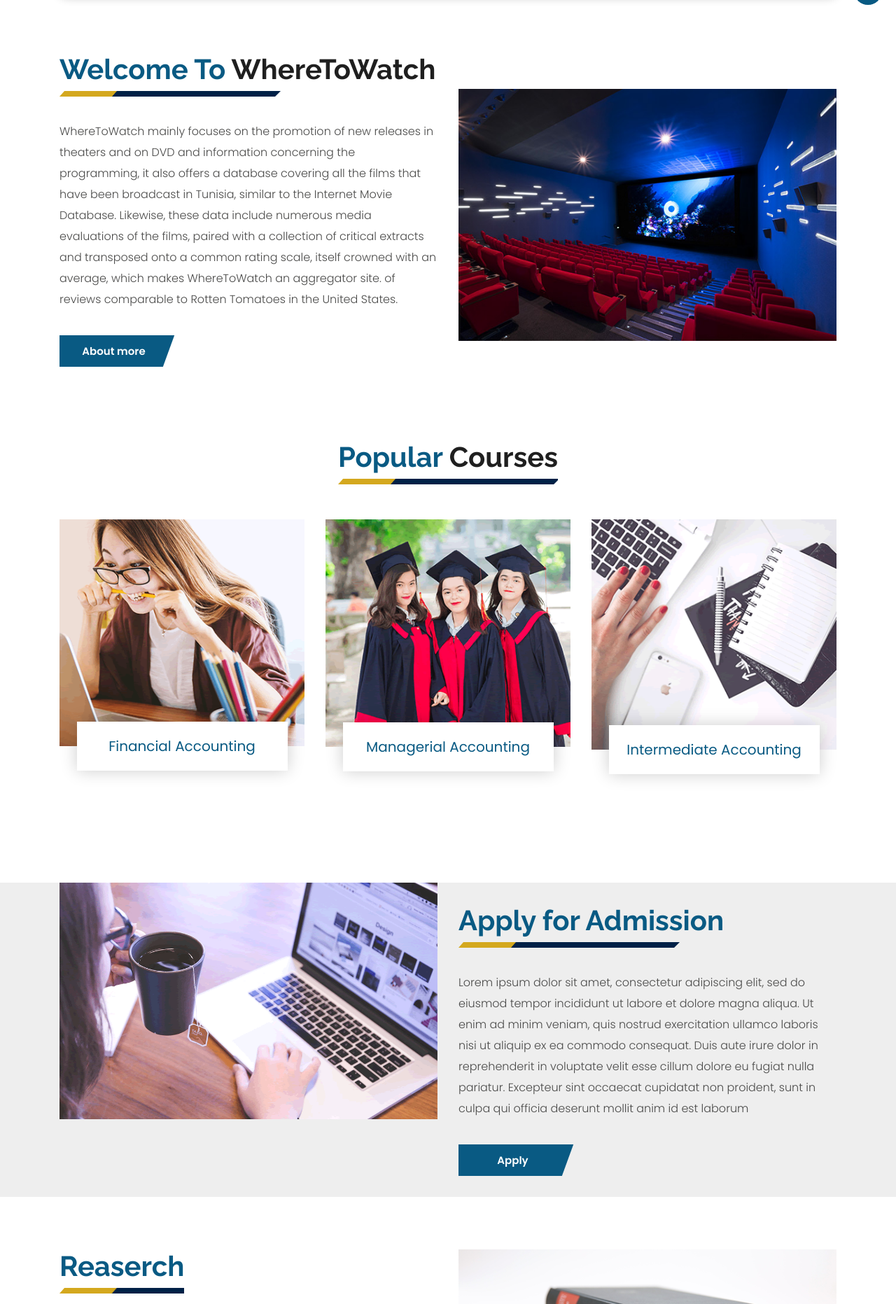
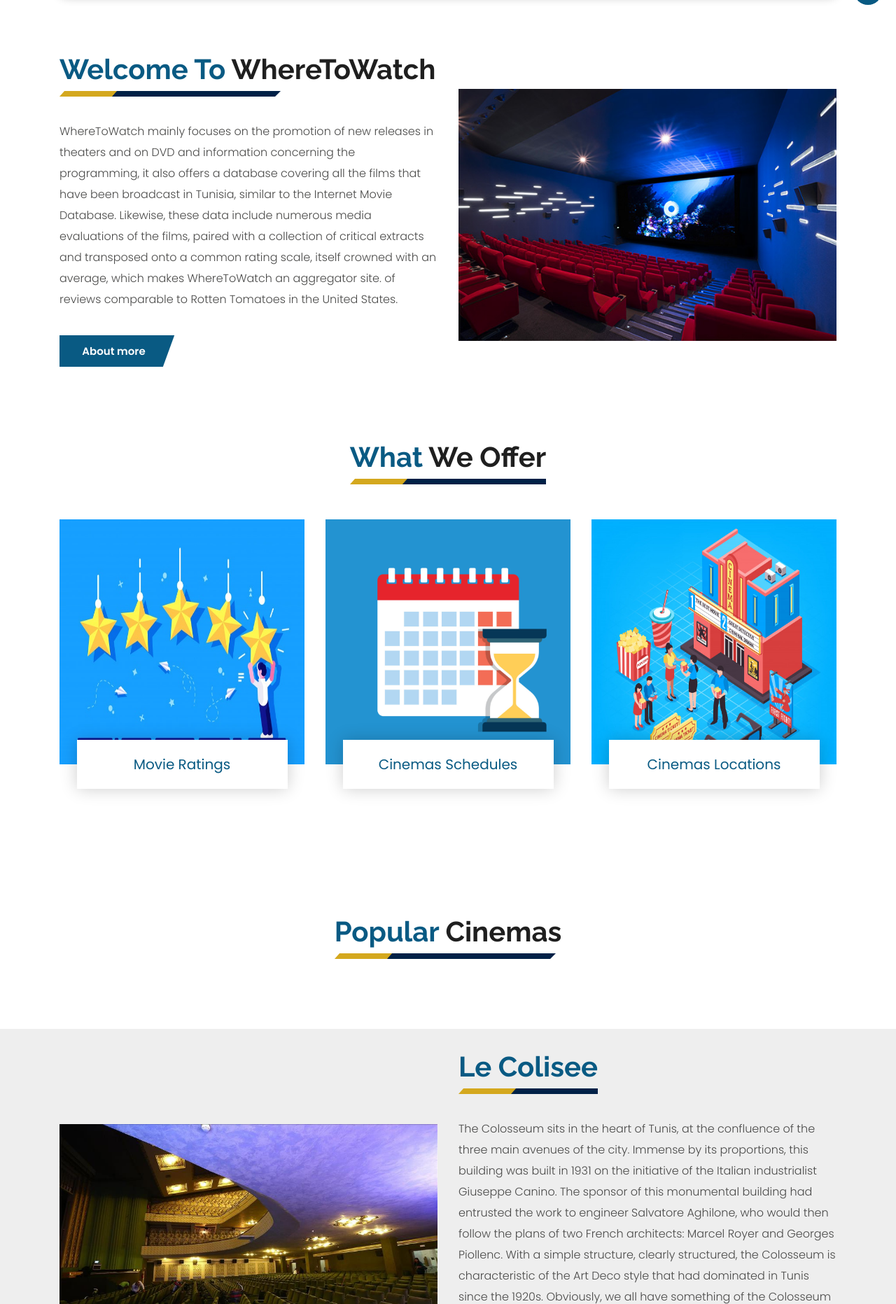
Before and after one commit to Saief1999/MoviesProject, a Symfony app: template templates/index.html.twig in a window 1280 px wide. Shown: the part 783-2646 px from the top of the page at 70% size. Run offline with Twig, Linux system fonts and the light colour scheme; the template is opened without the code that fills it, so the values that code supplies are empty; some libraries are stand-ins or nearby versions.

Commit message:
added some tweak to index page

```diff
--- a/public/css/style.css
+++ b/public/css/style.css
@@ -361,7 +361,7 @@ button:focus {
 	position: relative;
 	font-weight: 400;
 	overflow: hidden;
-	color: #13398A;
+	color: #002147;
 }
 
 a.navbar-brand {
--- a/templates/base.html.twig
+++ b/templates/base.html.twig
@@ -67,10 +67,10 @@
                     <ul class="navbar-nav ">
                         <li><a class="nav-link active " href="{{ url('home') }}">Home</a></li>
                        {# <li><a class="nav-link" href="about.html">About</a></li>#}
-                        <li><a class="nav-link" href="courses.html">Courses</a></li>
-                        <li><a class="nav-link" href="reaserch.html">Reaserch</a></li>
-                        <li><a class="nav-link" href="news.html">News</a></li>
-                        <li><a class="nav-link" href="contact.html">Contact us</a></li>
+                        <li><a class="nav-link" href="courses.html">Cinemas</a></li>
+                        <li><a class="nav-link" href="reaserch.html">Movies</a></li>
+                        <li><a class="nav-link" href="#">News</a></li>
+                        <li><a class="nav-link" href="#bottom">Contact us</a></li>
                         {% if app.user and app.user.roles[0]=="ROLE_REG_USER" %}
 
                             <li class="nav-item dropdown">
--- a/templates/index.html.twig
+++ b/templates/index.html.twig
@@ -146,26 +146,29 @@
             <div class="col-md-12">
                 <div class="full">
                     <div class="heading_main text_align_center">
-                        <h2><span>Popular </span>Courses</h2>
+                        <h2><span>What </span>We Offer</h2>
                     </div>
                 </div>
             </div>
             <div class="col-md-4">
                 <div class="full blog_img_popular">
-                    <img class="img-responsive" src="{{ asset('images/p1.png') }}"  alt="#" />
-                    <h4>Financial Accounting</h4>
+                    <img class="img-responsive" src="{{ asset('images/movie-rating.jpg') }}" width="400" height="350"
+                         alt="#" />
+                    <h4>Movie Ratings</h4>
                 </div>
             </div>
             <div class="col-md-4">
                 <div class="full blog_img_popular">
-                    <img class="img-responsive" src="{{ asset('images/p2.png') }}"  alt="#" />
-                    <h4>Managerial Accounting</h4>
+                    <img class="img-responsive" src="{{ asset('images/calender.png') }}" width="400" height="350"
+                         alt="#" />
+                    <h4>Cinemas Schedules</h4>
                 </div>
             </div>
             <div class="col-md-4">
                 <div class="full blog_img_popular">
-                    <img class="img-responsive" src="{{ asset('images/p3.png') }}" alt="#" />
-                    <h4>Intermediate Accounting</h4>
+                    <img class="img-responsive" src="{{ asset('images/cinema-building.png') }}" width="400" height="350"
+                         alt="#" />
+                    <h4>Cinemas Locations</h4>
                 </div>
             </div>
         </div>
@@ -173,27 +176,45 @@
 </div>
 <!-- end section -->
 <!-- section -->
+<div class="section layout_padding padding_bottom-0">
+    <div class="container">
+        <div class="row">
+            <div class="col-md-12">
+                <div class="full">
+                    <div class="heading_main text_align_center">
+                        <h2><span>Popular</span> Cinemas</h2>
+                    </div>
+                </div>
+            </div>
+        </div>
+    </div>
+</div>
 <div class="section margin-top_50 silver_bg">
     <div class="container">
         <div class="row">
             <div class="col-md-6">
                 <div class="full float-right_img">
-                    <img src="{{ asset("images/img6.png") }}"  alt="#" />
+                    {% for i in 0..4 %}
+                        <br>
+                    {% endfor %}
+                    <img src="{{ asset("images/Colisee.jpg") }}"  alt="#" />
                 </div>
             </div>
             <div class="col-md-6 layout_padding_2">
                 <div class="full">
                     <div class="heading_main text_align_left">
-                        <h2><span>Apply for Admission</span></h2>
+                        <h2><span>Le Colisee</span></h2>
                     </div>
                     <div class="full">
-                        <p>Lorem ipsum dolor sit amet, consectetur adipiscing elit, sed do eiusmod tempor incididunt ut labore et dolore magna aliqua.
-                            Ut enim ad minim veniam, quis nostrud exercitation ullamco laboris nisi ut aliquip ex ea commodo consequat. Duis aute irure dolor
-                            in reprehenderit in voluptate velit esse cillum dolore eu fugiat nulla pariatur. Excepteur sint occaecat cupidatat non proident,
-                            sunt in culpa qui officia deserunt mollit anim id est laborum</p>
+                        <p>The Colosseum sits in the heart of Tunis, at the confluence of the three main avenues of the city.
+                            Immense by its proportions, this building was built in 1931 on the initiative of the Italian industrialist Giuseppe Canino.
+                            The sponsor of this monumental building had entrusted the work to engineer Salvatore Aghilone, who would then follow the plans of two French architects: Marcel Royer and Georges Piollenc.
+                            With a simple structure, clearly structured, the Colosseum is characteristic of the Art Deco style that had dominated in Tunis since the 1920s.
+                            Obviously, we all have something of the Colosseum in us!
+                            Today, the Colosseum continues to dominate the main avenue of Tunis.</p>
                     </div>
                     <div class="full">
-                        <a class="hvr-radial-out button-theme" href="#">Apply</a>
+                        <a class="hvr-radial-out button-theme" href="#">See More</a>
                     </div>
                 </div>
             </div>
@@ -208,12 +229,12 @@
             <div class="col-md-6">
                 <div class="full">
                     <div class="heading_main text_align_left">
-                        <h2><span>Reaserch</span></h2>
+                        <h2><span>Pathe City Tunis</span></h2>
                     </div>
                     <div class="full">
-                        <p>Lorem ipsum dolor sit amet, consectetur adipiscing elit, sed do eiusmod tempor incididunt ut labore et dolore magna aliqua.
-                            Ut enim ad minim veniam, quis nostrud exercitation ullamco laboris nisi ut aliquip ex ea commodo consequat. Duis aute irure dolor in
-                            reprehenderit in voluptate velit esse cillum dolore eu fugiat nulla pariatur.</p>
+                        <p>Pathé Tunis City, un multiplexe sur le site de Géant Tunis City,
+                            la meilleure expérience cinéma jamais proposée en Tunisie.
+                            Moderne à la pointe de la technologie avec une programmation large et tout public.</p>
                     </div>
                     <div class="full">
                         <a class="hvr-radial-out button-theme" href="#">See More</a>
@@ -222,7 +243,7 @@
             </div>
             <div class="col-md-6">
                 <div class="full">
-                    <img class="img-responsive" src="{{ asset('images/img7.png') }}" alt="#" />
+                    <img class="img-responsive" src="{{ asset('images/pathe-cinema.jpg') }}" alt="#" />
                 </div>
             </div>
         </div>
@@ -236,7 +257,7 @@
             <div class="col-md-12">
                 <div class="full">
                     <div class="heading_main text_align_center">
-                        <h2><span>News</span></h2>
+                        <h2><span>Movies Trending</span></h2>
                     </div>
                 </div>
             </div>
@@ -251,16 +272,24 @@
                             <div class="row">
                                 <div class="col-lg-6 col-md-6 col-sm-12">
                                     <div class="full blog_img_popular">
-                                        <img class="img-responsive" src="{{ asset('images/img9.png') }}" alt="#" />
-                                        <h4>Technology</h4>
-                                        <p>Pariatur. Excepteur sint occaecat cupidatat non proident, sunt in culpa qui officia deserunt mollit anim id est laborum</p>
+                                        <img class="img-responsive" src="{{ asset('images/artemis-fowl.jpg') }}" alt="#"  height="900" />
+                                        <h4>Artemis Fowl</h4>
+                                        <p>Descended from a long line of criminals, the young and wealthy Artemis Fowl
+                                            a 12 years old and already endowed with an extraordinary intelligence
+                                            is about to wage a hard fight against the People of the Fairies,
+                                            powerful and mysterious creatures who live in an underground world and
+                                            which could well be at the origin of the disappearance of his father
+                                            2 years earlier.</p>
                                     </div>
                                 </div>
                                 <div class="col-lg-6 col-md-6 col-sm-12">
                                     <div class="full blog_img_popular">
-                                        <img class="img-responsive" src="{{ asset('images/img8.png') }}"  alt="#" />
-                                        <h4>Education</h4>
-                                        <p>Pariatur. Excepteur sint occaecat cupidatat non proident, sunt in culpa qui officia deserunt mollit anim id est laborum</p>
+                                        <img class="img-responsive" src="{{ asset('images/sonic.jpg') }}"  alt="#"   height="900"/>
+                                        <h4>Sonic the hedgehog</h4>
+                                        <p>Sonic's misadventures, as he attempts to navigate the complexity of life on Earth,
+                                            alongside his new best friend, Tom Wachowski, a human.
+                                            Sonic and Tom join forces to try to stop the terrible Dr. Robotnik from capturing Sonic,
+                                            who wants to use his immense power to rule the world.</p>
                                     </div>
                                 </div>
                             </div>
@@ -269,16 +298,21 @@
                             <div class="row">
                                 <div class="col-lg-6 col-md-6 col-sm-12">
                                     <div class="full blog_img_popular">
-                                        <img class="img-responsive" src="{{ asset('images/img9.png') }}" alt="#" />
-                                        <h4>Technology</h4>
-                                        <p>Pariatur. Excepteur sint occaecat cupidatat non proident, sunt in culpa qui officia deserunt mollit anim id est laborum</p>
+                                        <img class="img-responsive" src="{{ asset('images/star-wars.jpeg') }}" alt="#" height="900" />
+                                        <h4>Star Wars</h4>
+                                        <p>Long ago, in a distant galaxy. Civil war rages between the Galactic Empire and the Rebel Alliance.
+                                            Captured by the Emperor's shock troops led by the dark and merciless Darth Vader,
+                                            Princess Leia Organa conceals the plans of the Black Star, an invulnerable space station,
+                                            from her droid R2-D2 with the mission of handing them over to the Jedi Obi-Wan Kenobi.</p>
                                     </div>
                                 </div>
                                 <div class="col-lg-6 col-md-6 col-sm-12">
                                     <div class="full blog_img_popular">
-                                        <img class="img-responsive" src="{{ asset('images/img8.png') }}" alt="#" />
-                                        <h4>Education</h4>
-                                        <p>Pariatur. Excepteur sint occaecat cupidatat non proident, sunt in culpa qui officia deserunt mollit anim id est laborum</p>
+                                        <img class="img-responsive" src="{{ asset('images/bad-boys.jpg') }}" alt="#"  height="900" />
+                                        <h4>Bad boys</h4>
+                                        <p>Mike Lowrey is an inveterate seducer, heir to a fortune and police officer by passion,
+                                            his colleague and friend Marcus Burnett is a tidy man, married and father.
+                                            Their friendship does not, however, prevent them from having perfectly different methods.</p>
                                     </div>
                                 </div>
                             </div>
@@ -301,7 +335,7 @@
 </div>
 <!-- end section -->
 <!-- section -->
-<div class="section layout_padding padding_bottom-0">
+<div class="section layout_padding padding_bottom-0" id="bottom">
     <div class="container">
         <div class="row">
             <div class="col-md-12">
@@ -316,7 +350,7 @@
 </div>
 <!-- end section -->
 <!-- section -->
-<div class="section contact_section" style="background:#12385b;">
+<div class="section contact_section" style="background:#12385b;" id="bottom">
     <div class="container">
         <div class="row">
             <div class="col-lg-6 col-md-6 col-sm-12">
```
Also changed, not shown: public/images/Colisee.jpg (added), public/images/artemis-fowl.jpg (added), public/images/bad-boys.jpg (added), public/images/calender.png (added), public/images/cinema-building.png (added), public/images/movie-rating.jpg (added), public/images/pathe-cinema.jpg (added), public/images/sonic.jpg (added), public/images/star-wars.jpeg (added).
